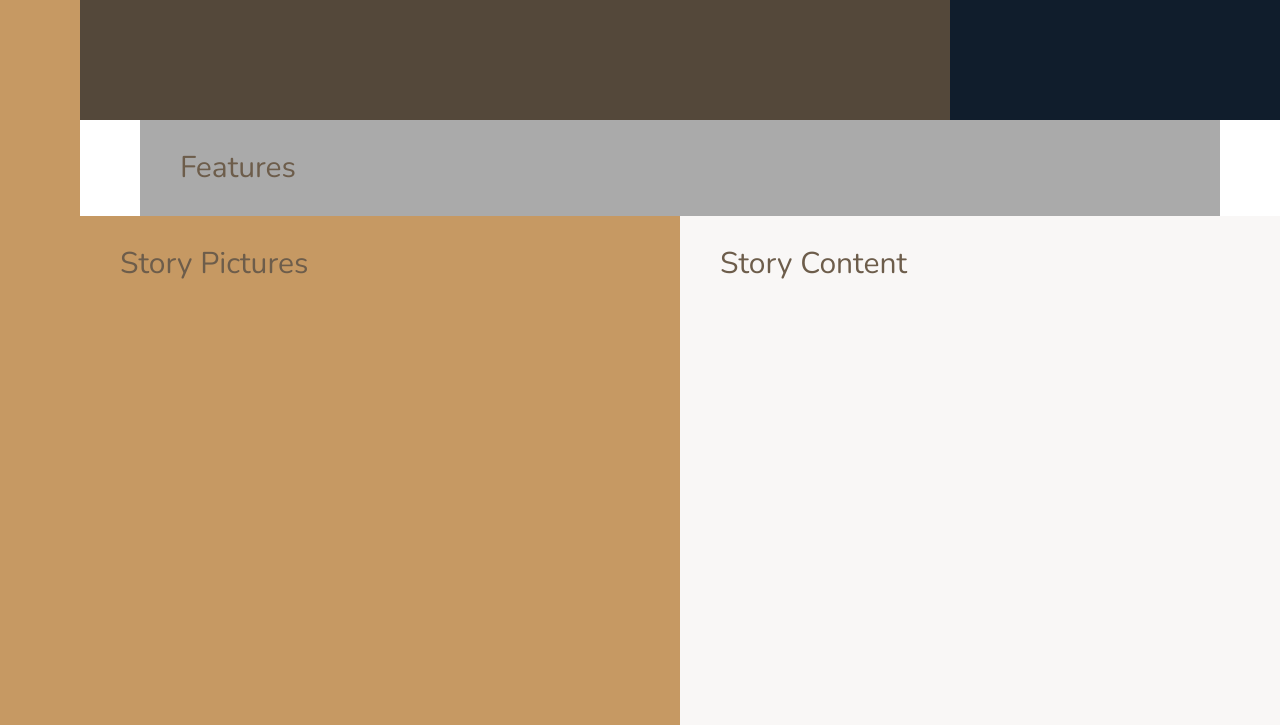
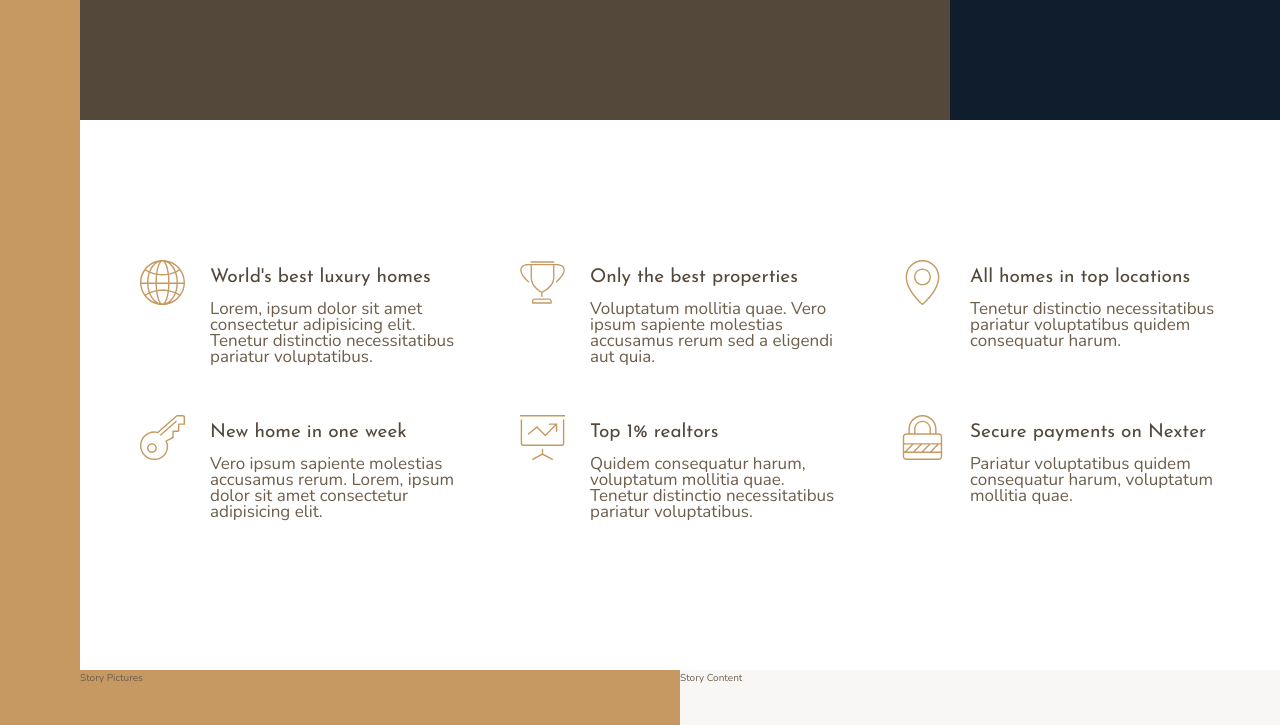
Before and after one commit to alexandersels/advanced-css-training, a website: page Nexter/index.html in a window 1280 px wide. Shown: the part 520-1245 px from the top of the page. Drawn offline with nearby package versions, Linux system fonts and the light colour scheme; files that its build step writes are made by us from their sources.

Commit message:
feature: Finished features.

```diff
--- a/Nexter/index.html
+++ b/Nexter/index.html
@@ -25,7 +25,50 @@
         </div>
 
         <section class="features">
-            Features
+            <div class="feature">
+                <svg class="feature__icon">
+                    <use xlink:href="img/sprite.svg#icon-global"></use>
+                </svg>
+                <h4 class="heading-4 heading-4--dark">World's best luxury homes</h4>
+                <p class="feature__text">Lorem, ipsum dolor sit amet consectetur adipisicing elit. Tenetur distinctio
+                    necessitatibus pariatur voluptatibus.</p>
+            </div>
+            <div class="feature">
+                <svg class="feature__icon">
+                    <use xlink:href="img/sprite.svg#icon-trophy"></use>
+                </svg>
+                <h4 class="heading-4 heading-4--dark">Only the best properties</h4>
+                <p class="feature__text">Voluptatum mollitia quae. Vero ipsum sapiente molestias accusamus rerum sed a
+                    eligendi aut quia.</p>
+            </div>
+            <div class="feature">
+                <svg class="feature__icon">
+                    <use xlink:href="img/sprite.svg#icon-map-pin"></use>
+                </svg>
+                <h4 class="heading-4 heading-4--dark">All homes in top locations</h4>
+                <p class="feature__text">Tenetur distinctio necessitatibus pariatur voluptatibus quidem consequatur harum.</p>
+            </div>
+            <div class="feature">
+                <svg class="feature__icon">
+                    <use xlink:href="img/sprite.svg#icon-key"></use>
+                </svg>
+                <h4 class="heading-4 heading-4--dark">New home in one week</h4>
+                <p class="feature__text">Vero ipsum sapiente molestias accusamus rerum. Lorem, ipsum dolor sit amet consectetur adipisicing elit.</p>
+            </div>
+            <div class="feature">
+                <svg class="feature__icon">
+                    <use xlink:href="img/sprite.svg#icon-presentation"></use>
+                </svg>
+                <h4 class="heading-4 heading-4--dark">Top 1% realtors</h4>
+                <p class="feature__text">Quidem consequatur harum, voluptatum mollitia quae. Tenetur distinctio necessitatibus pariatur voluptatibus.</p>
+            </div>
+            <div class="feature">
+                <svg class="feature__icon">
+                    <use xlink:href="img/sprite.svg#icon-lock"></use>
+                </svg>
+                <h4 class="heading-4 heading-4--dark">Secure payments on Nexter</h4>
+                <p class="feature__text">Pariatur voluptatibus quidem consequatur harum, voluptatum mollitia quae.</p>
+            </div>
         </section>
 
         <div class="story__pictures">
--- a/Nexter/sass/_base.scss
+++ b/Nexter/sass/_base.scss
@@ -38,9 +38,4 @@ body {
   display: grid;
   grid-template-rows: 80vh min-content 40vw repeat(3, min-content);
   grid-template-columns: [sidebar-start] 8rem [sidebar-end full-start] minmax(6rem, 1fr) [center-start] repeat(8, [col-start] minmax(min-content, 14rem) [col-end]) [center-end] minmax(6rem, 1fr) [full-end];
-
-  & > * {
-    padding: 40px;
-    font-size: 3rem;
-  }
 }
--- a/Nexter/sass/_features.scss
+++ b/Nexter/sass/_features.scss
@@ -1,4 +1,31 @@
 .features {
-  background-color: $color-grey-light-2;
   grid-column: center-start / center-end;
+
+  margin: 15rem 0;
+
+  display: grid;
+
+  grid-template-columns: repeat(auto-fit, minmax(25rem, 1fr));
+  grid-gap: 6rem;
+  align-items: start;
 }
+
+.feature {
+
+  display: grid;
+  grid-template-columns: min-content 1fr;
+  grid-row-gap: 1.5rem;
+  grid-column-gap: 2.5rem;
+
+  &__icon {
+    fill: $color-primary;
+    width: 4.5rem;
+    height: 4.5rem;
+    grid-row: 1 / span 2;
+    transform: translateY(-1rem);
+  }
+
+  &__text {
+    font-size: 1.7rem;
+  }
+}
--- a/Nexter/sass/_typography.scss
+++ b/Nexter/sass/_typography.scss
@@ -0,0 +1,29 @@
+%heading {
+  font-family: $font-display;
+  font-weight: 400;
+}
+
+.heading-1 {
+  @extend  %heading;
+}
+
+.heading-2 {
+  @extend  %heading;
+}
+
+.heading-3 {
+  @extend  %heading;
+}
+
+.heading-4 {
+  @extend  %heading;
+  font-size: 1.9rem;
+
+  &--light {
+    color: $color-grey-light-1;
+  }
+
+  &--dark {
+    color: $color-grey-dark-1;
+  }
+}
```
